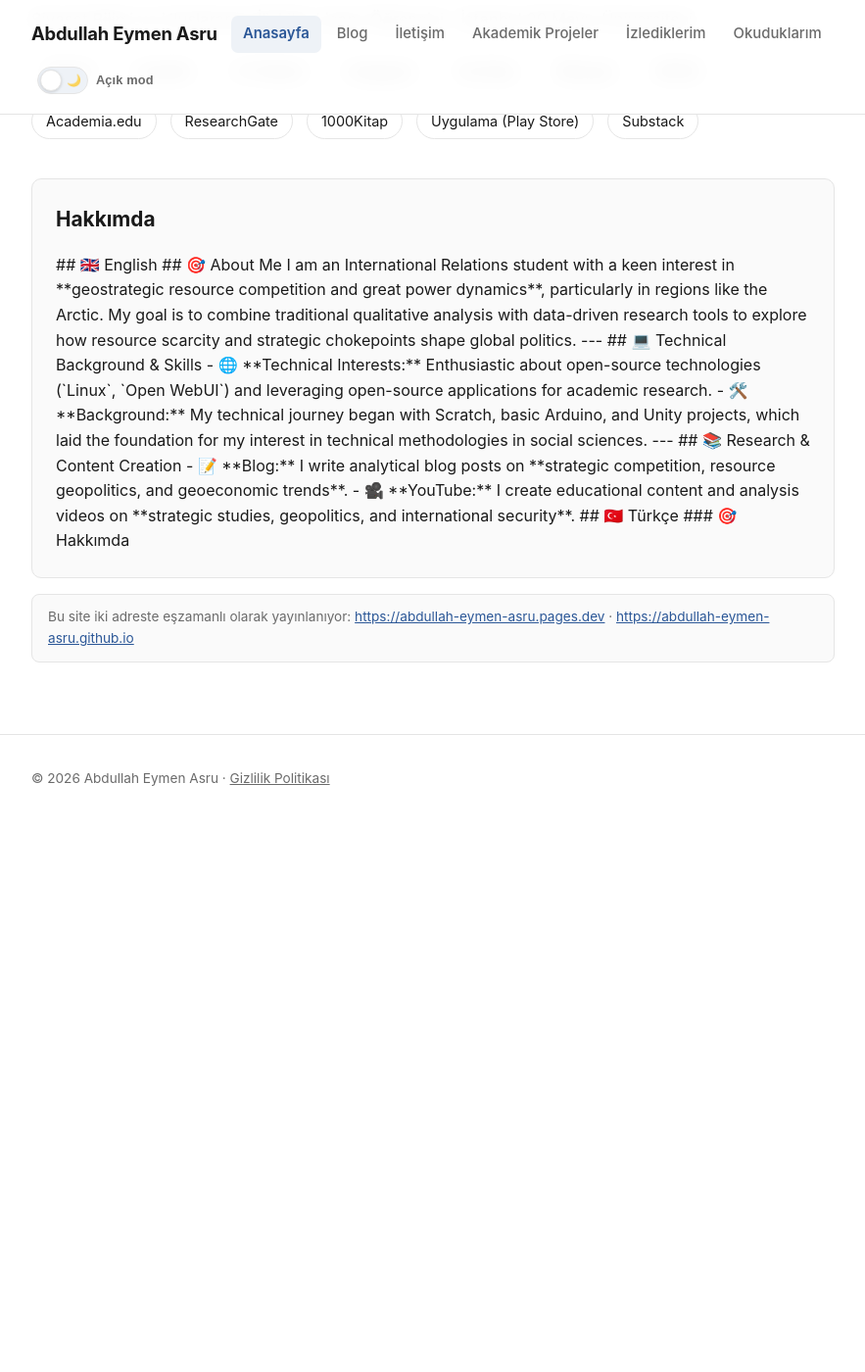
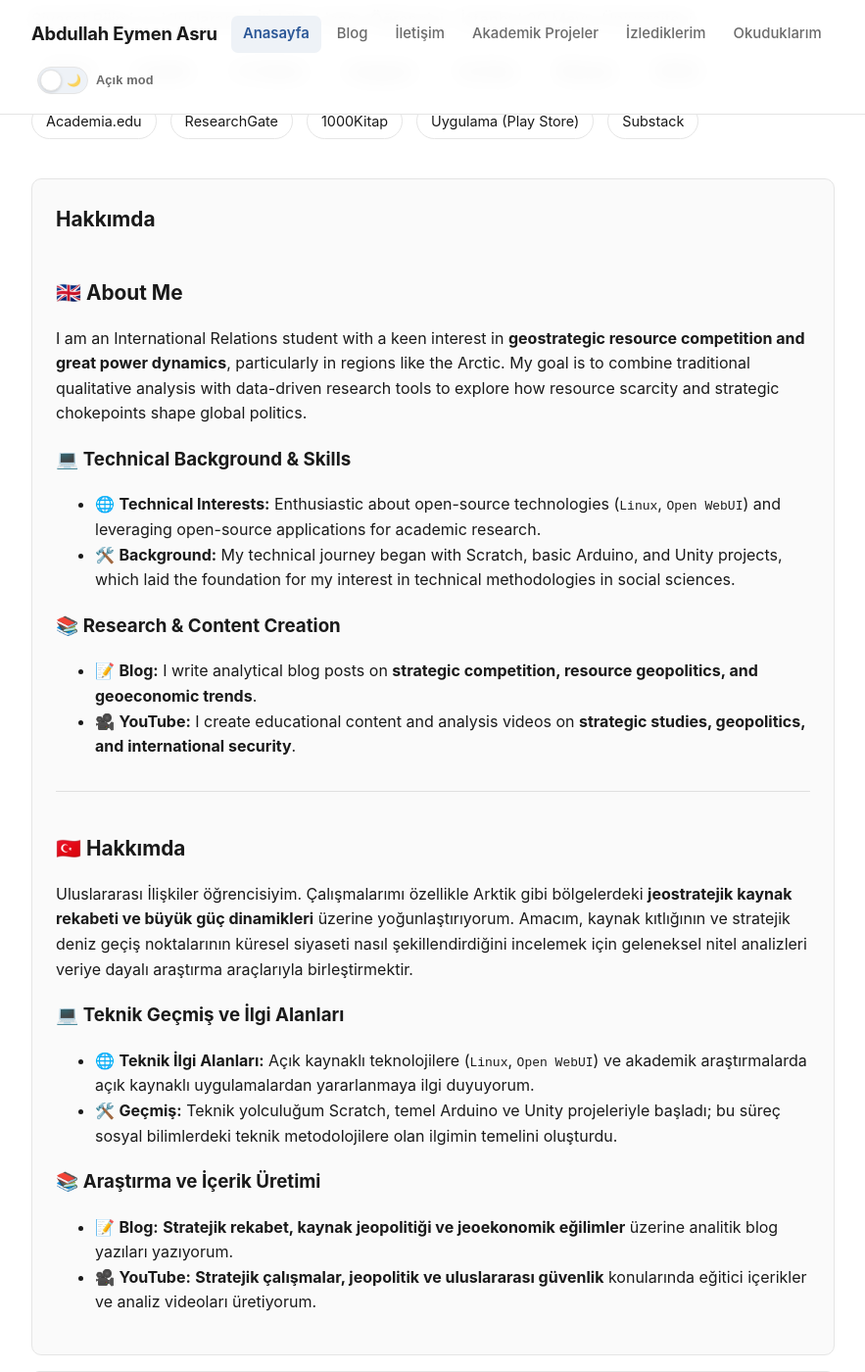
Before and after one commit to abdullah-eymen-asru/abdullah-eymen-asru.github.io, a Jekyll site: the page built from index.md, in a window 1280 px wide and 1400 px high, scrolled down 386 px. Shown: the whole window at 98% size, without its empty margins (198-1081 px from the left). Built offline with Jekyll 4.4.1, drawn with Linux system fonts in a browser that asks for light colours; before the commit the page ends 1225 px from its top, so only the background shows below that.

Commit message:
Revise 'About Me' section with bilingual content
Updated the 'About Me' section to include detailed information in both English and Turkish, enhancing the content on technical background, research interests, and content creation.

```diff
--- a/_includes/hakkimda-icerik.md
+++ b/_includes/hakkimda-icerik.md
@@ -1,23 +1,45 @@
-## 🇬🇧 English
+<div class="hakkimda-container">
 
-## 🎯 About Me
+  <!-- 🇬🇧 ENGLISH SECTION -->
+  <section class="lang-section lang-en">
+    <h2>🇬🇧 About Me</h2>
+    <p>
+      I am an International Relations student with a keen interest in <strong>geostrategic resource competition and great power dynamics</strong>, particularly in regions like the Arctic. My goal is to combine traditional qualitative analysis with data-driven research tools to explore how resource scarcity and strategic chokepoints shape global politics.
+    </p>
 
-I am an International Relations student with a keen interest in **geostrategic resource competition and great power dynamics**, particularly in regions like the Arctic. My goal is to combine traditional qualitative analysis with data-driven research tools to explore how resource scarcity and strategic chokepoints shape global politics.
+    <h3>💻 Technical Background & Skills</h3>
+    <ul>
+      <li>🌐 <strong>Technical Interests:</strong> Enthusiastic about open-source technologies (<code>Linux</code>, <code>Open WebUI</code>) and leveraging open-source applications for academic research.</li>
+      <li>🛠️ <strong>Background:</strong> My technical journey began with Scratch, basic Arduino, and Unity projects, which laid the foundation for my interest in technical methodologies in social sciences.</li>
+    </ul>
 
----
+    <h3>📚 Research & Content Creation</h3>
+    <ul>
+      <li>📝 <strong>Blog:</strong> I write analytical blog posts on <strong>strategic competition, resource geopolitics, and geoeconomic trends</strong>.</li>
+      <li>🎥 <strong>YouTube:</strong> I create educational content and analysis videos on <strong>strategic studies, geopolitics, and international security</strong>.</li>
+    </ul>
+  </section>
 
-## 💻 Technical Background & Skills
+  <hr style="margin: 2rem 0; border: 0; border-top: 1px solid #e0e0e0;" />
 
-- 🌐 **Technical Interests:** Enthusiastic about open-source technologies (`Linux`, `Open WebUI`) and leveraging open-source applications for academic research.
-- 🛠️ **Background:** My technical journey began with Scratch, basic Arduino, and Unity projects, which laid the foundation for my interest in technical methodologies in social sciences.
+  <!-- 🇹🇷 TÜRKÇE BÖLÜMÜ -->
+  <section class="lang-section lang-tr">
+    <h2>🇹🇷 Hakkımda</h2>
+    <p>
+      Uluslararası İlişkiler öğrencisiyim. Çalışmalarımı özellikle Arktik gibi bölgelerdeki <strong>jeostratejik kaynak rekabeti ve büyük güç dinamikleri</strong> üzerine yoğunlaştırıyorum. Amacım, kaynak kıtlığının ve stratejik deniz geçiş noktalarının küresel siyaseti nasıl şekillendirdiğini incelemek için geleneksel nitel analizleri veriye dayalı araştırma araçlarıyla birleştirmektir.
+    </p>
 
----
+    <h3>💻 Teknik Geçmiş ve İlgi Alanları</h3>
+    <ul>
+      <li>🌐 <strong>Teknik İlgi Alanları:</strong> Açık kaynaklı teknolojilere (<code>Linux</code>, <code>Open WebUI</code>) ve akademik araştırmalarda açık kaynaklı uygulamalardan yararlanmaya ilgi duyuyorum.</li>
+      <li>🛠️ <strong>Geçmiş:</strong> Teknik yolculuğum Scratch, temel Arduino ve Unity projeleriyle başladı; bu süreç sosyal bilimlerdeki teknik metodolojilere olan ilgimin temelini oluşturdu.</li>
+    </ul>
 
-## 📚 Research & Content Creation
+    <h3>📚 Araştırma ve İçerik Üretimi</h3>
+    <ul>
+      <li>📝 <strong>Blog:</strong> <strong>Stratejik rekabet, kaynak jeopolitiği ve jeoekonomik eğilimler</strong> üzerine analitik blog yazıları yazıyorum.</li>
+      <li>🎥 <strong>YouTube:</strong> <strong>Stratejik çalışmalar, jeopolitik ve uluslararası güvenlik</strong> konularında eğitici içerikler ve analiz videoları üretiyorum.</li>
+    </ul>
+  </section>
 
-- 📝 **Blog:** I write analytical blog posts on **strategic competition, resource geopolitics, and geoeconomic trends**.
-- 🎥 **YouTube:** I create educational content and analysis videos on **strategic studies, geopolitics, and international security**.
-
-## 🇹🇷 Türkçe
-
-### 🎯 Hakkımda
+</div>
```
